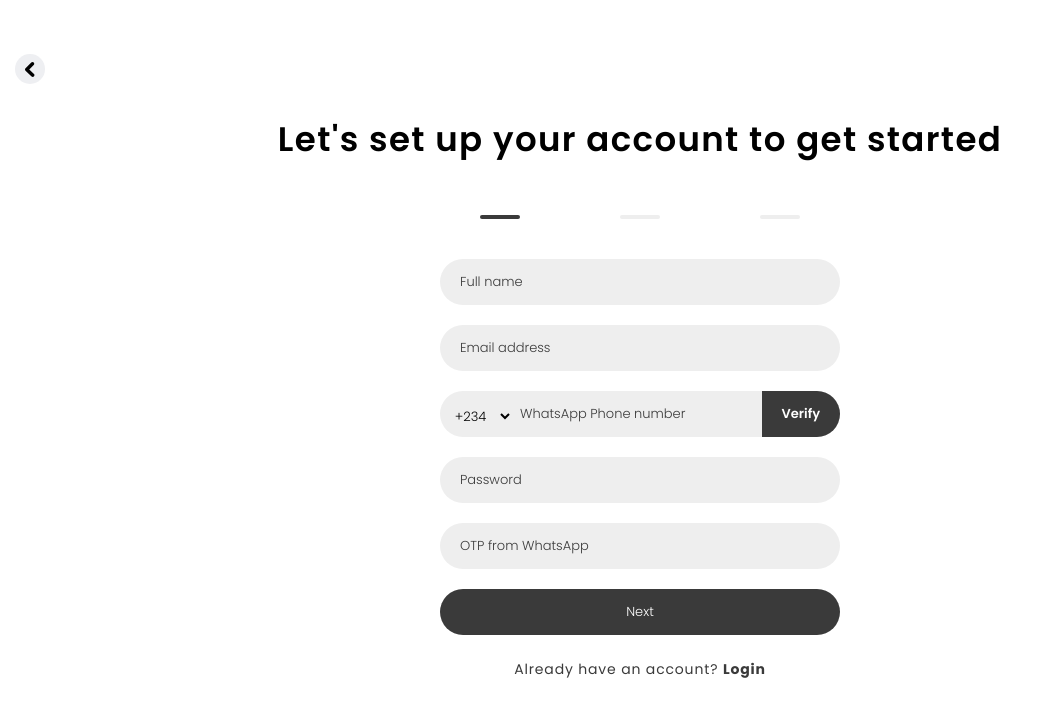
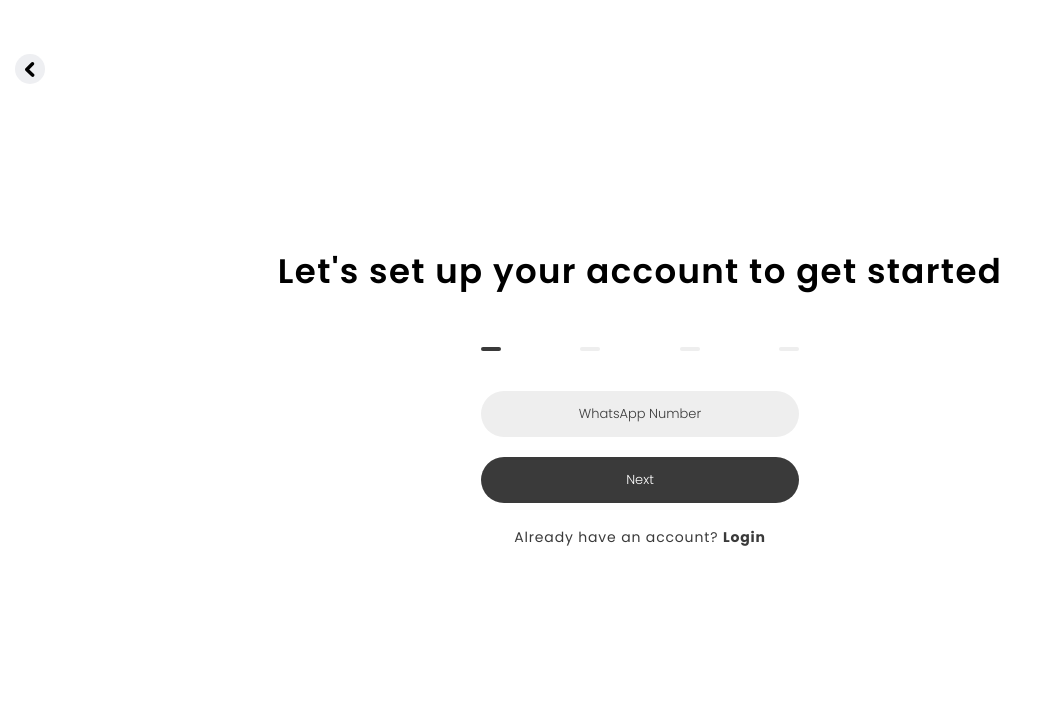
Before and after one commit to haqqibrahim/payvry, a React (Create React App) app in the folder frontend/: page /user/sign-up in a window 1280 px wide. Shown: the top 716 px of the page, without its empty margins (0-1047 px from the left). Built offline with nearby package versions, Linux system fonts and the light colour scheme.

Commit message:
Test Fix 1

```diff
--- a/frontend/src/components/RegLevelIndicator.tsx
+++ b/frontend/src/components/RegLevelIndicator.tsx
@@ -8,6 +8,8 @@ const RegLevelIndicator: React.FC<Props> = ({ regLevel }) => {
       <div className={`w-10 h-1 rounded-3xl ${regLevel >= 1 ? 'bg-mine-shaft' : 'bg-grey-200'}`} />
       <div className={`w-10 h-1 rounded-3xl ${regLevel >= 2 ? 'bg-mine-shaft' : 'bg-grey-200'}`} />
       <div className={`w-10 h-1 rounded-3xl ${regLevel >= 3 ? 'bg-mine-shaft' : 'bg-grey-200'}`} />
+      <div className={`w-10 h-1 rounded-3xl ${regLevel >= 4 ? 'bg-mine-shaft' : 'bg-grey-200'}`} />
+
     </div>
   );
 };
--- a/frontend/src/interfaces.ts
+++ b/frontend/src/interfaces.ts
@@ -90,7 +90,6 @@ export interface VendorLoginPayload {
 }
 
 export interface UserSignupPayload1 {
-  otp: number;
   email: string;
   fullName: string;
   password: string;
--- a/frontend/src/pages/user/Home.tsx
+++ b/frontend/src/pages/user/Home.tsx
@@ -69,7 +69,6 @@ const Home = () => {
       .then(res => {
         const response: { message: number } = res.data;
         const balance: number = response.message;
-        console.log(balance)
         balanceRef.current!.value = `C${balance.toLocaleString()}`;
         console.log(balanceRef.current!.value)
       })
@@ -129,7 +128,6 @@ const Home = () => {
     axios
       .post('/deposit', payload, generalInfoConfig)
       .then(res => {
-        console.log("4")
         const response: any = res.data;
         showAlert({ msg: response.message })
         navigate("/user")
@@ -188,7 +186,7 @@ const Home = () => {
           <img src={userImage} alt='' />
         </Link>
 
-        <h1 className='font-semibold text-[18px] leading-[30px]'>Hello {fullName}</h1>
+        <h1 className='font-semibold text-[18px]  px-5 leading-[30px]'>Hello {fullName}</h1>
 
         <div
           onClick={() => {
@@ -293,7 +291,7 @@ const Home = () => {
 
       <div className='flex flex-col items-center gap-y-5 mt-[10px]'>
         <p className='font-medium text-[16px] leading-[27px] text-[rgba(0,0,0,0.5)]'>
-          Coin Balance
+          Balance
         </p>
 
         <img
--- a/frontend/src/pages/user/SignUp.tsx
+++ b/frontend/src/pages/user/SignUp.tsx
@@ -33,6 +33,7 @@ const SignUp = () => {
   const [otpSent, setOtpSent] = useState(false);
   const [pinHidden, setPinHidden] = useState(true);
   const [isLoading, setIsLoading] = useState(false);
+  const [number, setNumber] = useState('')
 
   const pinRef = useRef<HTMLInputElement>(null);
   const otpRef = useRef<HTMLInputElement>(null);
@@ -49,21 +50,20 @@ const SignUp = () => {
   const [otp] = useState<number>(Number(getOtp(6)));
 
   const signUp1 = () => {
-    if (!otpSent) {
-      showAlert({ msg: 'Please verify your phone number' });
-      return;
-    }
+    verifyNumber()
+  }
+
+  const signUp2 = () => {
 
     const generalInfoConfig: AxiosRequestConfig = {
       baseURL: process.env.REACT_APP_USER_API!,
     };
 
     const payload: UserSignupPayload1 = {
-      otp:Number( otpRef.current!.value),
       email: emailRef.current!.value,
       fullName: fullNameRef.current!.value,
       password: passwordRef.current!.value,
-      phoneNumber: phoneNumberRef.current!.value,
+      phoneNumber: number,
     };
 
 
@@ -73,18 +73,21 @@ const SignUp = () => {
         const response: UserTokenResponse = res.data;
         Cookies.set('token-payvry', response.token);
 
-        setRegLevel(2);
+        setRegLevel(3);
         setIsLoading(false);
       })
       .catch((error: AxiosError) => {
+        const errorCode = error.response!.status;
         const msg = (error.response!.data as { message: string }).message;
 
-        showAlert({ msg });
+        if (errorCode === 500) showAlert({ msg });
+        else showAlert({ msg: error.message });
+
         setIsLoading(false);
       });
   };
 
-  const signUp2 = () => {
+  const signUp3 = () => {
     const generalInfoConfig: AxiosRequestConfig = {
       baseURL: process.env.REACT_APP_USER_API!,
     };
@@ -107,7 +110,7 @@ const SignUp = () => {
     axios
       .post('/create-student', payload, generalInfoConfig)
       .then(() => {
-        setRegLevel(3);
+        setRegLevel(4);
         setIsLoading(false);
       })
       .catch((error: AxiosError) => {
@@ -118,7 +121,7 @@ const SignUp = () => {
       });
   };
 
-  const signUp3 = () => {
+  const signUp4 = () => {
     const generalInfoConfig: AxiosRequestConfig = {
       baseURL: process.env.REACT_APP_USER_API!,
     };
@@ -156,9 +159,15 @@ const SignUp = () => {
     e.preventDefault();
     setIsLoading(true);
 
-    if (regLevel === 1) signUp1();
+    if (otpSent) {
+      verifyOtp()
+    } else if
+
+      (regLevel === 1) signUp1();
     else if (regLevel === 2) signUp2();
     else if (regLevel === 3) signUp3();
+    else if (regLevel === 4) signUp4();
+
   };
 
   const verifyNumber = () => {
@@ -172,16 +181,64 @@ const SignUp = () => {
 
     axios
       .post('/verify-number', payload, generalInfoConfig)
-      .then(() => {
+      .then(res => {
         setOtpSent(true);
-        showAlert({ msg: 'Enter OTP sent to your number' });
+        const response: { message: string } = res.data;
+        showAlert({ msg: response.message });
+        setIsLoading(false);
+
       })
-      .catch(() => showAlert({ msg: 'An error has occured' }));
+      .catch((error: AxiosError) => {
+        const errorCode = error.response!.status;
+        const msg = (error.response!.data as { message: string }).message;
+
+        if (errorCode === 500) showAlert({ msg });
+        else showAlert({ msg: error.message });
+
+        setOtpSent(false);
+        setIsLoading(false);
+
+      });
   };
 
+  const verifyOtp = () => {
+    const generalInfoConfig: AxiosRequestConfig = {
+      baseURL: process.env.REACT_APP_USER_API!,
+    };
+
+    interface payloadOtp {
+      phoneNumber?: string,
+      otp: Number
+    }
+    const payload: payloadOtp = {
+      phoneNumber: phoneNumberRef.current!.value,
+      otp: Number(otpRef.current!.value),
+    }
+    axios
+      .post('/verify-otp', payload, generalInfoConfig)
+      .then(res => {
+        const response: { message: string } = res.data;
+        showAlert({ msg: response.message });
+        setIsLoading(false);
+        setRegLevel(2)
+        setOtpSent(false)
+        setNumber(phoneNumberRef.current!.value)
+      })
+      .catch((error: AxiosError) => {
+        const errorCode = error.response!.status;
+        const msg = (error.response!.data as { message: string }).message;
+
+        if (errorCode === 500) showAlert({ msg });
+        else showAlert({ msg: error.message });
+
+        setIsLoading(false);
+
+      });
+  }
+
   return (
-    <main className='w-screen bg-yellow-500 min-h-screen px-[35px] flex flex-col items-center justify-center'>
-      <h1 className='font-semibold text-[34px] bg-green-300 h-20 w-20 leading-[44px] tracking-[0.04em] text-black'>
+    <main className='w-screen min-h-screen px-[35px] flex flex-col items-center justify-center'>
+      <h1 className='font-semibold text-[34px] leading-[44px] tracking-[0.04em] text-black'>
         Let's set up your account to get started
       </h1>
       <BackButton />
@@ -192,7 +249,32 @@ const SignUp = () => {
       >
         <RegLevelIndicator regLevel={regLevel} />
 
-        {regLevel === 1 && (
+        {
+          regLevel === 1 && (
+            <>
+              <input
+                required
+                type='text'
+                autoCorrect='off'
+                autoComplete='off'
+                ref={phoneNumberRef}
+                placeholder='WhatsApp Number'
+                className='placeholder:text-mine-shaft text-center placeholder:text-center bg-grey-200 w-full rounded-[100px] py-[15px] px-5 mt-5'
+              />
+              {otpSent && (
+                <input
+                  required
+                  type='text'
+                  ref={otpRef}
+                  placeholder='OTP from WhatsApp'
+                  className='placeholder:text-mine-shaft bg-grey-200 w-full rounded-[100px] py-[15px] px-5 mt-5'
+                />
+              )}
+            </>
+          )
+        }
+
+        {regLevel === 2 && (
           <>
             <input
               required
@@ -214,35 +296,6 @@ const SignUp = () => {
               className='placeholder:text-mine-shaft bg-grey-200 w-full rounded-[100px] py-[15px] px-5 mt-5'
             />
 
-            <div className='relative mt-5'>
-              <select
-                defaultValue='+234'
-                className='absolute py-[15px] px-2 rounded-l-[30px] bg-transparent text-center'
-              >
-                {countryInfo.codes.sort(ascendingCountryCodes).map(({ dial_code, code }) => (
-                  <option key={code} value={dial_code}>
-                    {dial_code}
-                  </option>
-                ))}
-              </select>
-              <input
-                required
-                type='text'
-                autoCorrect='off'
-                autoComplete='off'
-                ref={phoneNumberRef}
-                placeholder='WhatsApp Phone number'
-                onChange={() => setOtpSent(false)}
-                className='placeholder:text-mine-shaft px-20 bg-grey-200 w-full rounded-[100px] py-[15px]'
-              />
-              <button
-                type='button'
-                onClick={verifyNumber}
-                className='absolute h-full right-0 bg-mine-shaft rounded-r-[30px] text-white font-semibold py-[15px] px-5'
-              >
-                Verify
-              </button>
-            </div>
 
             <input
               required
@@ -252,17 +305,10 @@ const SignUp = () => {
               className='placeholder:text-mine-shaft bg-grey-200 w-full rounded-[100px] py-[15px] px-5 mt-5'
             />
 
-            <input
-              required
-              type='text'
-              ref={otpRef}
-              placeholder='OTP from WhatsApp'
-              className='placeholder:text-mine-shaft bg-grey-200 w-full rounded-[100px] py-[15px] px-5 mt-5'
-            />
           </>
         )}
 
-        {regLevel === 2 && (
+        {regLevel === 3 && (
           <>
             <input
               required
@@ -296,7 +342,7 @@ const SignUp = () => {
           </>
         )}
 
-        {regLevel === 3 && (
+        {regLevel === 4 && (
           <>
             <input
               required
@@ -328,7 +374,7 @@ const SignUp = () => {
         <input
           type='submit'
           disabled={isLoading}
-          value={isLoading ? 'Loading...' : regLevel < 3 ? 'Next' : 'Sign up'}
+          value={isLoading ? 'Loading...' : regLevel < 4 ? 'Next' : 'Sign up'}
           className='bg-mine-shaft text-white w-full py-[15px] rounded-[100px] mt-5 cursor-pointer duration-500 disabled:cursor-default disabled:bg-opacity-40'
         />
 
--- a/frontend/src/pages/vendor/Home.tsx
+++ b/frontend/src/pages/vendor/Home.tsx
@@ -80,7 +80,7 @@ const Home = () => {
           <img src={userImage} alt='' />
         </Link>
 
-        <h1 className='font-semibold text-[18px] leading-[30px]'>Hello {fullName}</h1>
+        <h1 className='font-semibold text-[18px]  leading-[30px]'>Hello {fullName}</h1>
 
         <div
           onClick={() => {
@@ -95,7 +95,7 @@ const Home = () => {
 
       <div className='flex flex-col items-center gap-y-5 mt-[10px]'>
         <p className='font-medium text-[16px] leading-[27px] text-[rgba(0,0,0,0.5)]'>
-          Coin Balance
+          Balance
         </p>
 
         <img
```
